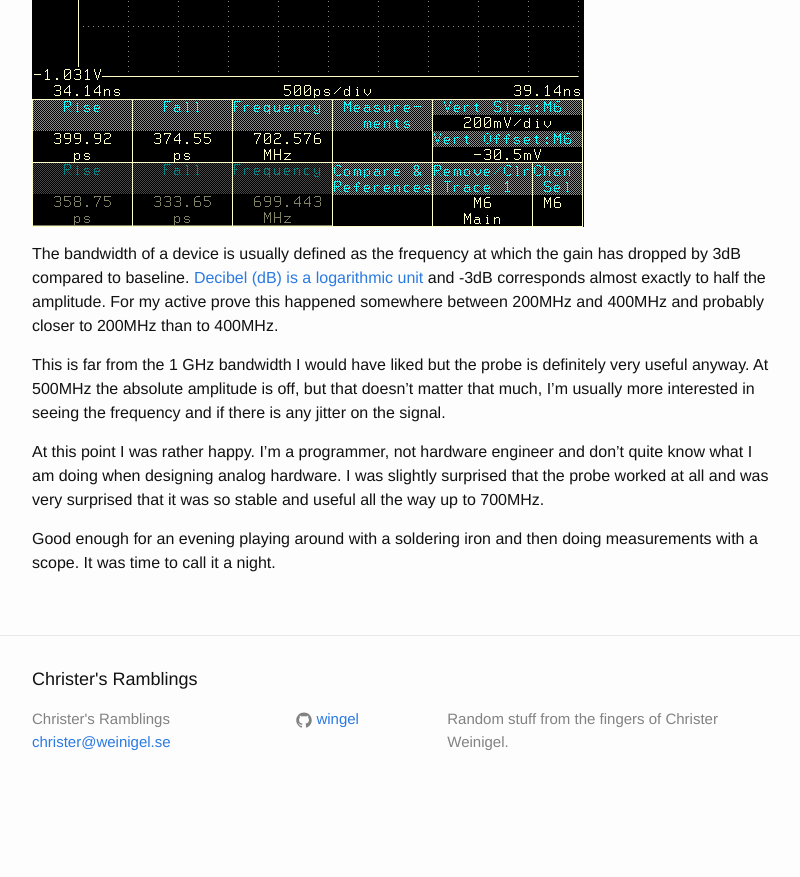
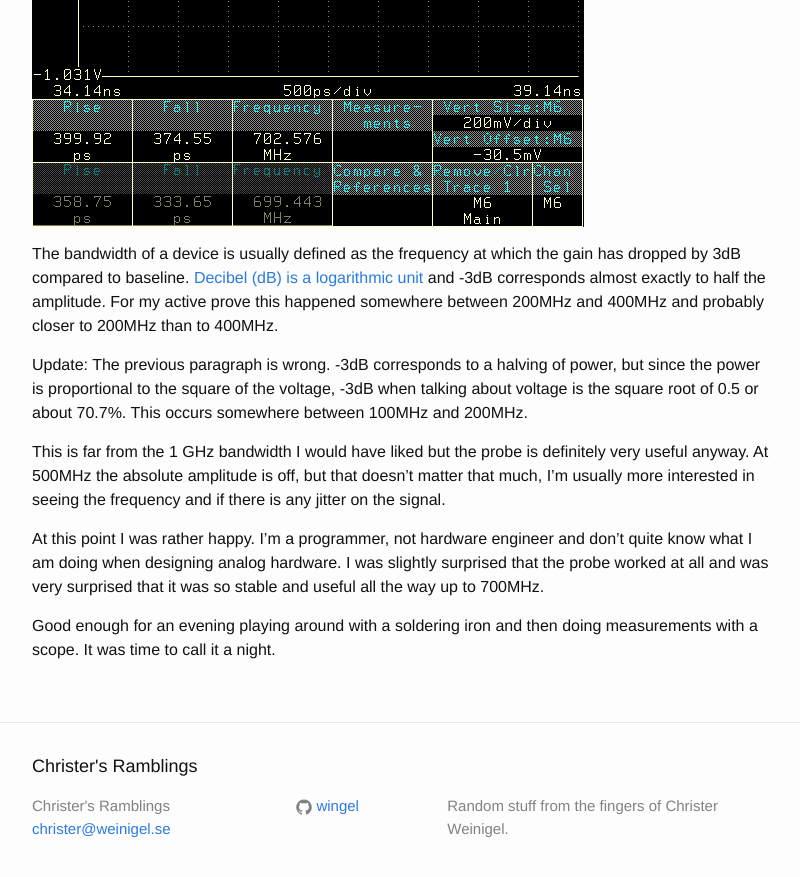
Before and after one commit to wingel/wingel.github.io, a Jekyll site: the page built from _posts/2016-02-28-ghz-differential-probe-2.md, in a window 1280 px wide and 900 px high, scrolled down 9719 px. Shown: the top 877 px of the window, without its empty margins (238-1038 px from the left). Built offline with Jekyll 4.4.1, drawn with Linux system fonts in a browser that asks for light colours; before the commit the page ends 10532 px from its top, so only the background shows below that.

Commit message:
Add update regarding dB

```diff
--- a/_posts/2016-02-28-ghz-differential-probe-2.md
+++ b/_posts/2016-02-28-ghz-differential-probe-2.md
@@ -150,6 +152,11 @@ corresponds almost exactly to half the amplitude.  For my active prove
 this happened somewhere between 200MHz and 400MHz and probably closer
 to 200MHz than to 400MHz.
 
+Update: The previous paragraph is wrong.  -3dB corresponds to a
+halving of power, but since the power is proportional to the square of
+the voltage, -3dB when talking about voltage is the square root of 0.5
+or about 70.7%.  This occurs somewhere between 100MHz and 200MHz.
+
 This is far from the 1 GHz bandwidth I would have liked but the probe
 is definitely very useful anyway.  At 500MHz the absolute amplitude is
 off, but that doesn't matter that much, I'm usually more interested in
```
Also changed, not shown: other parts of _posts/2016-02-28-ghz-differential-probe-2.md (+2 -0 lines).
